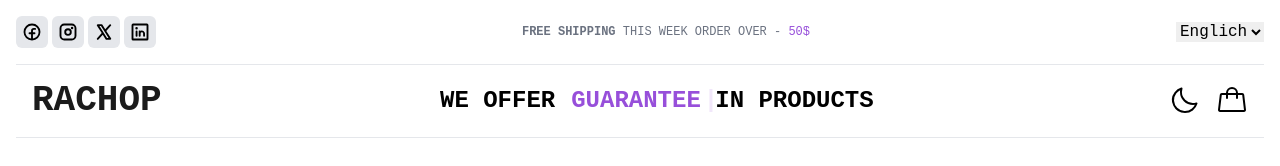
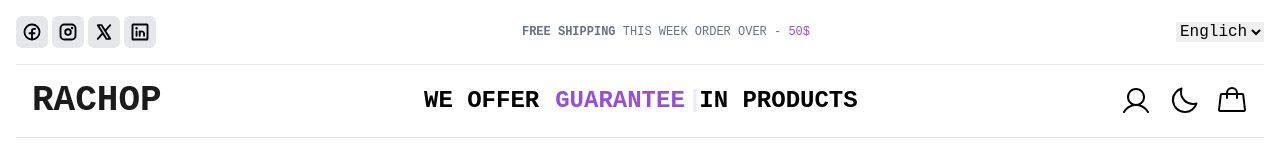
Before and after one commit to rachpro1234/Rachop, a Next.js app: page /en/about in a window 1280 px wide. Shown: the top 166 px of the page. Built offline with nearby package versions, Linux system fonts and the light colour scheme; no server answers.

Commit message:
issues fixed

```diff
--- a/src/app/[locale]/components/Navbar.tsx
+++ b/src/app/[locale]/components/Navbar.tsx
@@ -215,7 +215,7 @@ function Navbar() {
               <House size={32} className="hover:text-accent" />
             )}
           </Link>
-          {authenticatedUser === null ? (
+          {authenticatedUser === "" ? (
             <div ref={navRef}>
               <User
                 size={32}
--- a/src/app/[locale]/components/SearchInput.tsx
+++ b/src/app/[locale]/components/SearchInput.tsx
@@ -140,7 +140,7 @@ export const SearchInput = () => {
       </div>
 
       <div className="sm:flex items-center gap-4 text-2xl hidden relative">
-        {authenticatedUser === null ? (
+        {authenticatedUser === "" ? (
           <div ref={navRef}>
             <User
               size={32}
```
